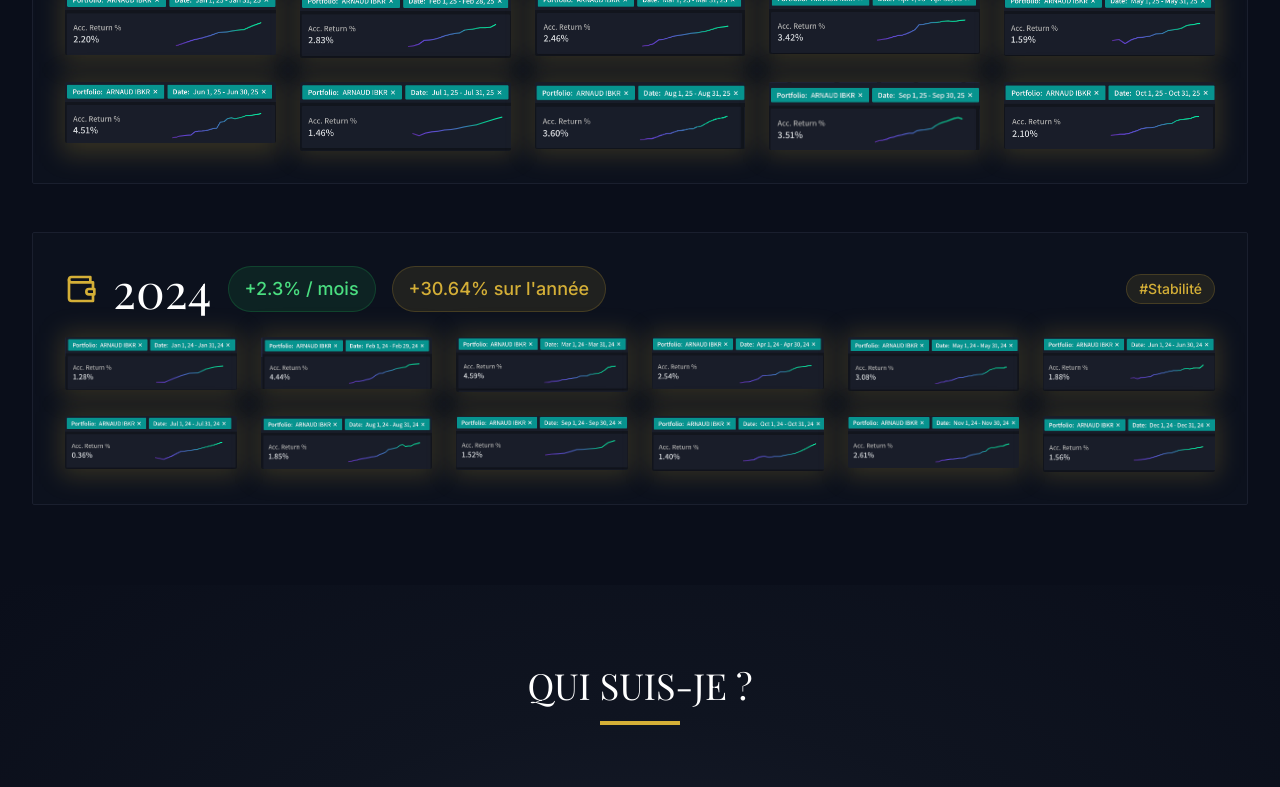
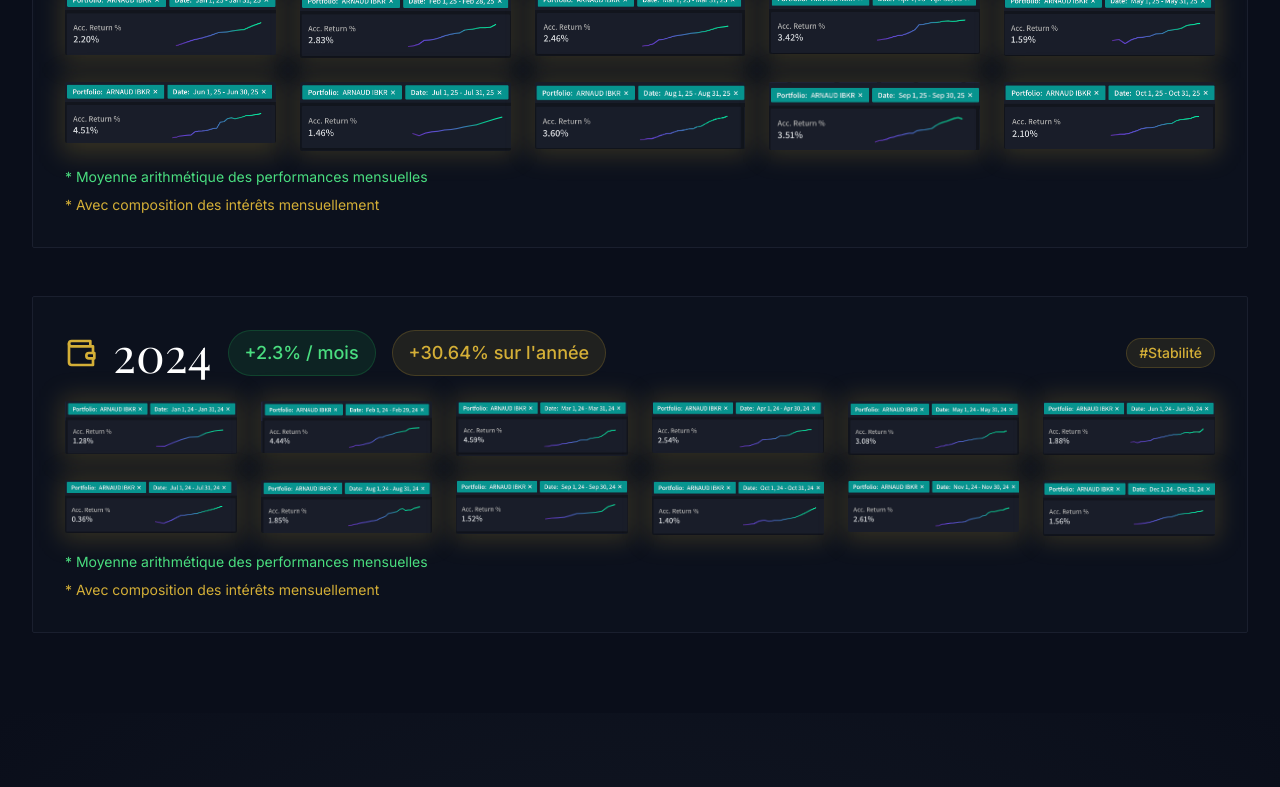
Before and after one commit to arnaud85/rocket-trading.space, a React (Vite) app: page / in a window 1280 px wide. Shown: the part 4297-5084 px from the top of the page. Built offline with nearby package versions, Linux system fonts and the light colour scheme; the HTML template or start-up script is replaced by a standard one.

Commit message:
Updated Results.jsx

```diff
--- a/src/components/Results.jsx
+++ b/src/components/Results.jsx
@@ -95,13 +95,18 @@ const Results = () => {
             <span className="px-3 py-1 bg-gold/10 text-gold text-sm font-medium rounded-full border border-gold/20">#Stabilité</span>
           </div>
 
-          <div className="grid grid-cols-2 md:grid-cols-3 lg:grid-cols-5 gap-6">
+          <div className="grid grid-cols-2 md:grid-cols-3 lg:grid-cols-5 gap-6 mb-4">
             {performance2025.map((perf, index) => (
               <div key={index} className="relative">
                 <div className="absolute -inset-1 bg-gold/20 rounded-sm blur-md"></div>
                 <img src={perf.image} alt={`Performance ${perf.month} 2025`} className="relative w-full h-auto object-contain rounded-sm" />
               </div>
             ))}
+          </div>
+
+          <div className="space-y-2 text-sm">
+            <p className="text-green-400">* Moyenne arithmétique des performances mensuelles</p>
+            <p className="text-gold">* Avec composition des intérêts mensuellement</p>
           </div>
         </div>
 
@@ -122,13 +127,18 @@ const Results = () => {
             <span className="px-3 py-1 bg-gold/10 text-gold text-sm font-medium rounded-full border border-gold/20">#Stabilité</span>
           </div>
 
-          <div className="grid grid-cols-2 md:grid-cols-3 lg:grid-cols-6 gap-6">
+          <div className="grid grid-cols-2 md:grid-cols-3 lg:grid-cols-6 gap-6 mb-4">
             {performance2024.map((perf, index) => (
               <div key={index} className="relative">
                 <div className="absolute -inset-1 bg-gold/20 rounded-sm blur-md"></div>
                 <img src={perf.image} alt={`Performance ${perf.month} 2024`} className="relative w-full h-auto object-contain rounded-sm" />
               </div>
             ))}
+          </div>
+
+          <div className="space-y-2 text-sm">
+            <p className="text-green-400">* Moyenne arithmétique des performances mensuelles</p>
+            <p className="text-gold">* Avec composition des intérêts mensuellement</p>
           </div>
         </div>
       </div>
```
